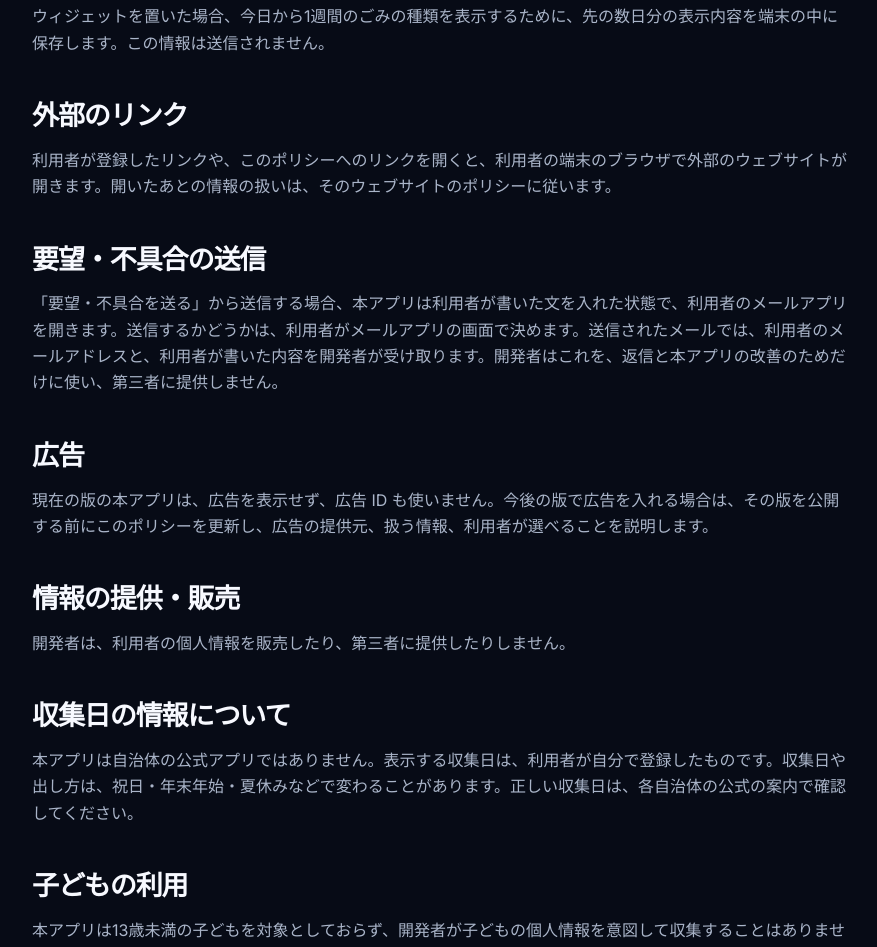
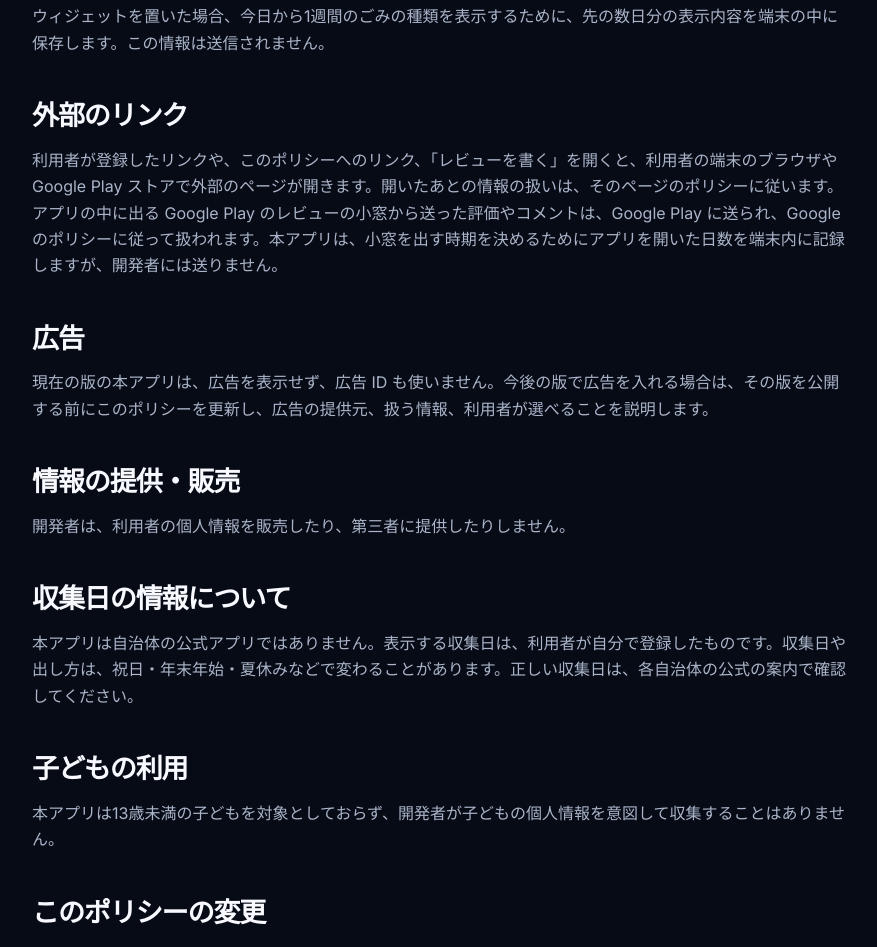
Before and after one commit to ERU-CLARISSA/ERU-CLARISSA.github.io, a plain HTML site: page takaiko/privacy.html in a window 1280 px wide. Shown: the part 1383-2330 px from the top of the page, without its empty margins (198-1075 px from the left). Drawn offline with Linux system fonts and the light colour scheme.

Commit message:
Add files via upload

```diff
--- a/takaiko/privacy.html
+++ b/takaiko/privacy.html
@@ -22,10 +22,7 @@
 <p>ウィジェットを置いた場合、今日から1週間のごみの種類を表示するために、先の数日分の表示内容を端末の中に保存します。この情報は送信されません。</p>
 
 <h2>外部のリンク</h2>
-<p>利用者が登録したリンクや、このポリシーへのリンクを開くと、利用者の端末のブラウザで外部のウェブサイトが開きます。開いたあとの情報の扱いは、そのウェブサイトのポリシーに従います。</p>
-
-<h2>要望・不具合の送信</h2>
-<p>「要望・不具合を送る」から送信する場合、本アプリは利用者が書いた文を入れた状態で、利用者のメールアプリを開きます。送信するかどうかは、利用者がメールアプリの画面で決めます。送信されたメールでは、利用者のメールアドレスと、利用者が書いた内容を開発者が受け取ります。開発者はこれを、返信と本アプリの改善のためだけに使い、第三者に提供しません。</p>
+<p>利用者が登録したリンクや、このポリシーへのリンク、「レビューを書く」を開くと、利用者の端末のブラウザや Google Play ストアで外部のページが開きます。開いたあとの情報の扱いは、そのページのポリシーに従います。アプリの中に出る Google Play のレビューの小窓から送った評価やコメントは、Google Play に送られ、Google のポリシーに従って扱われます。本アプリは、小窓を出す時期を決めるためにアプリを開いた日数を端末内に記録しますが、開発者には送りません。</p>
 
 <h2>広告</h2>
 <p>現在の版の本アプリは、広告を表示せず、広告 ID も使いません。今後の版で広告を入れる場合は、その版を公開する前にこのポリシーを更新し、広告の提供元、扱う情報、利用者が選べることを説明します。</p>
```
Also changed, not shown: annakarenina/index.html (+1 -1 lines), juliet/index.html (+1 -1 lines).
